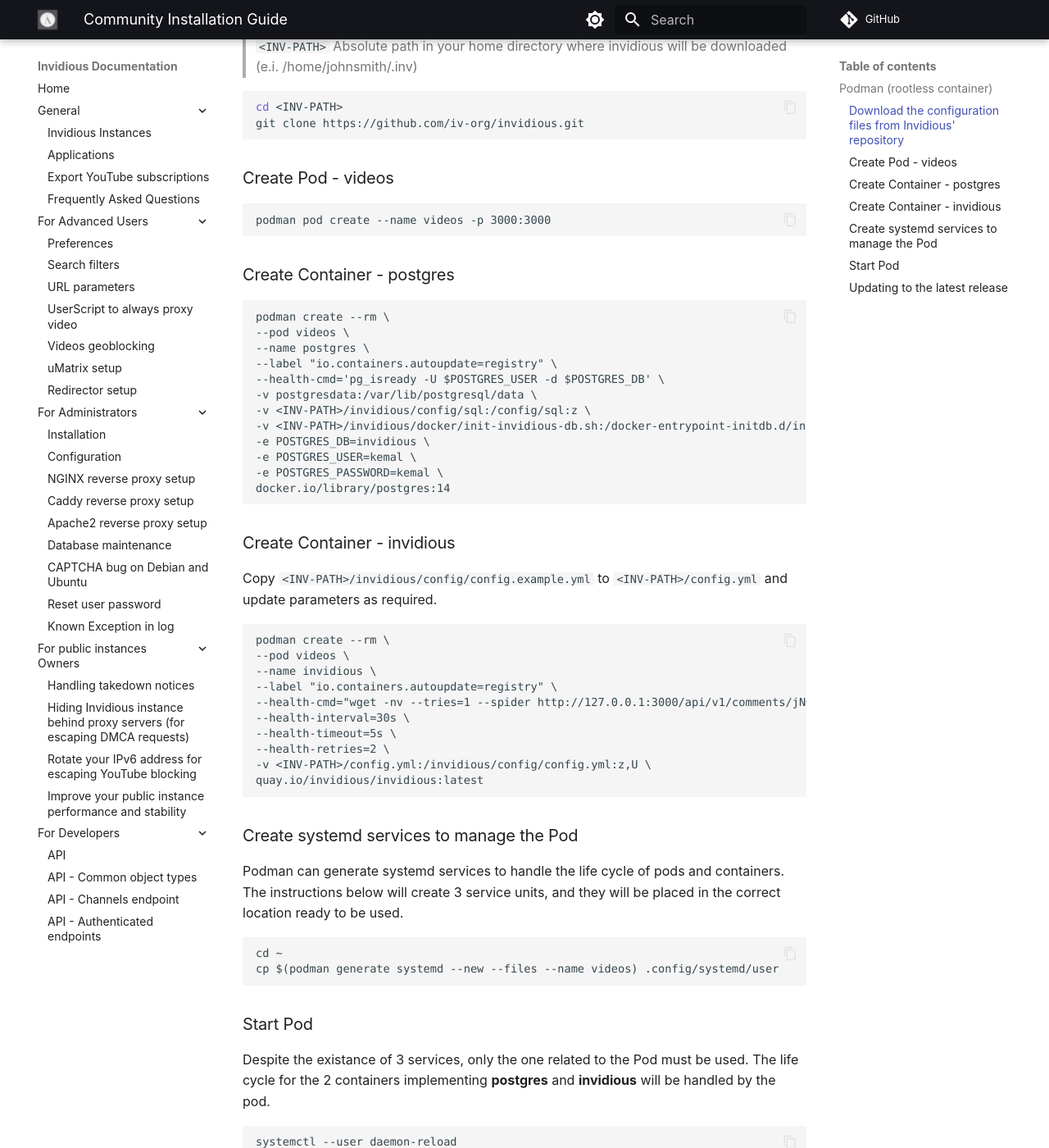
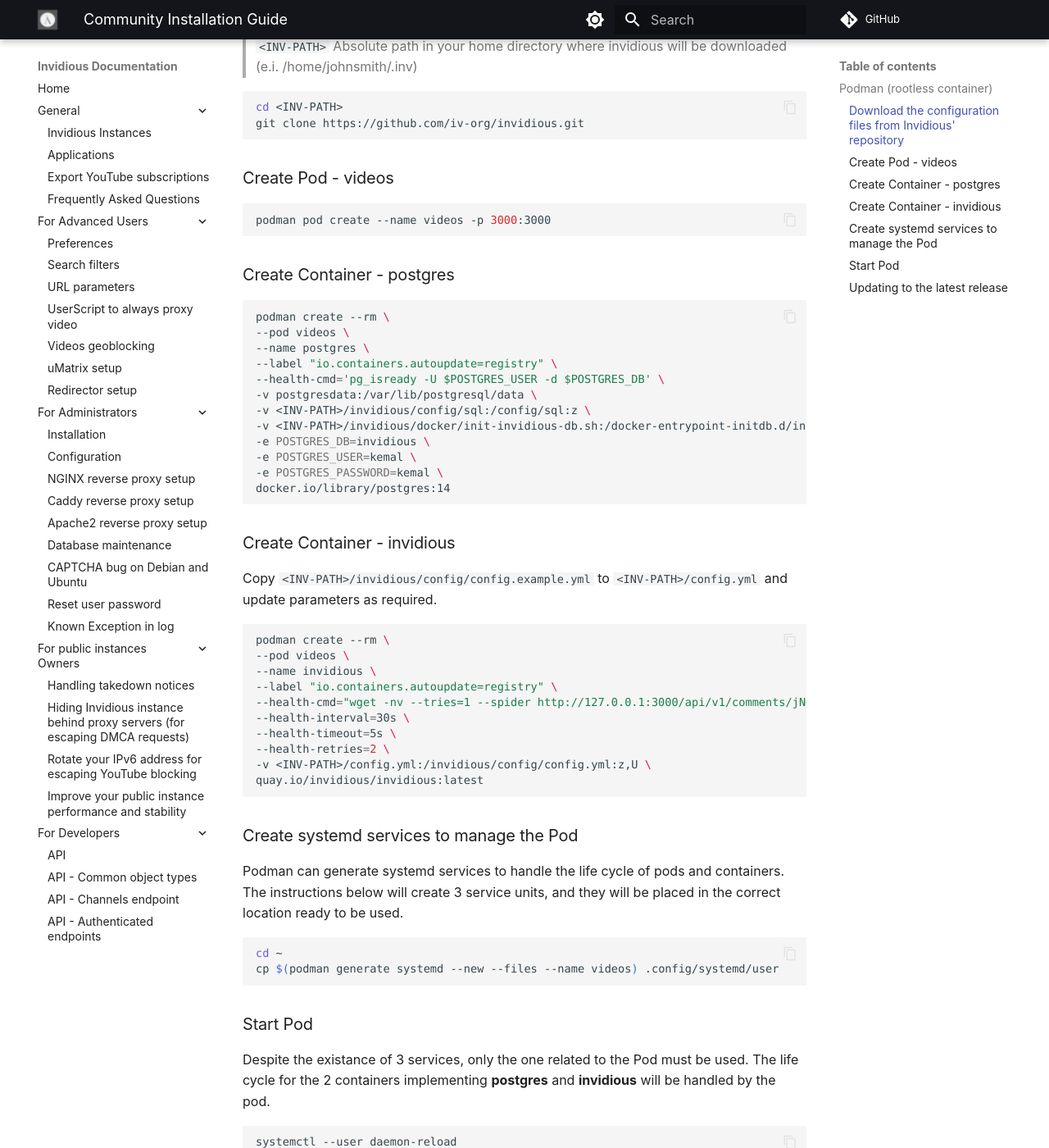
Before and after one commit to iv-org/documentation, an MkDocs documentation site: the page built from docs/community-installation-guide.md, in a window 1280 px wide and 1400 px high, scrolled down 572 px. Shown: the whole window at 82% size. Built offline with MkDocs 1.6.1 and Material for MkDocs 9.7.7, drawn with Linux system fonts in a browser that asks for light colours; comment, search, counter and statistics services are not loaded; some of the changed text lies outside the part shown.

Commit message:
Update community-installation-guide.md

````diff
--- a/docs/community-installation-guide.md
+++ b/docs/community-installation-guide.md
@@ -23,13 +23,13 @@
 
 ### Create Pod - videos
 
-```podman
+```bash
 podman pod create --name videos -p 3000:3000
 ```
 
 ### Create Container - postgres
 
-```podman
+```bash
 podman create --rm \
 --pod videos \
 --name postgres \
@@ -48,7 +48,7 @@
 
 Copy `<INV-PATH>/invidious/config/config.example.yml` to `<INV-PATH>/config.yml` and update parameters as required.
 
-```podman
+```bash
 podman create --rm \
 --pod videos \
 --name invidious \
@@ -66,7 +66,7 @@
 Podman can generate systemd services to handle the life cycle of pods and containers.
 The instructions below will create 3 service units, and they will be placed in the correct location ready to be used.
 
-```podman
+```bash
 cd ~
 cp $(podman generate systemd --new --files --name videos) .config/systemd/user
 ```
@@ -75,21 +75,21 @@
 
 Despite the existance of 3 services, only the one related to the Pod must be used. The life cycle for the 2 containers implementing **postgres** and **invidious** will be handled by the pod.
 
-```systemd
+```bash
 systemctl --user daemon-reload
 systemctl --user enable --now pod-videos.service
 ```
 
 And similarly, the instruction below will re-start the service:
 
-```systemd
+```bash
 systemctl --user restart pod-videos.service
 ```
 
 If this service runs on a server, it will stop as soon as you logout, because it is running in user space.
 To ensure it is persistent and remains active after logging out, you will need to enable user lingering.
 
-```systemd
+```bash
 loginctl enable-linger
 ```
 
````
